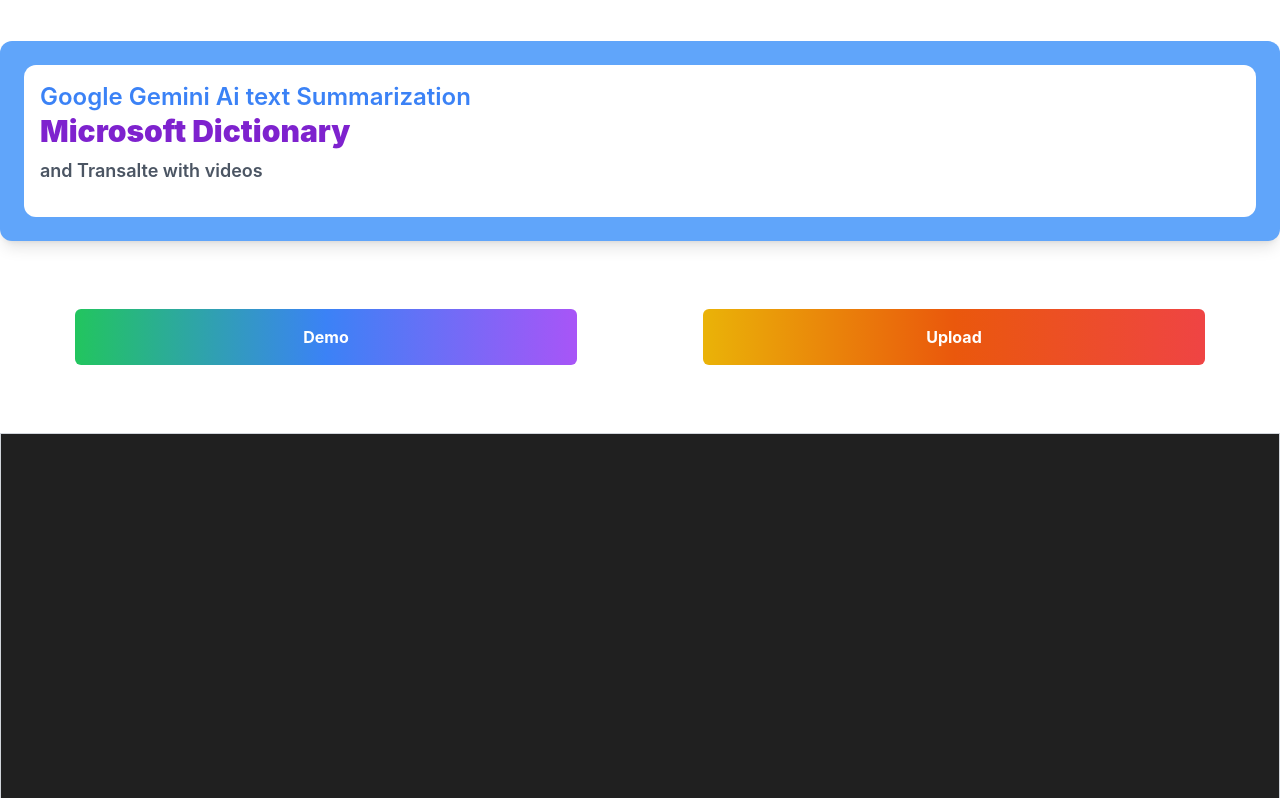
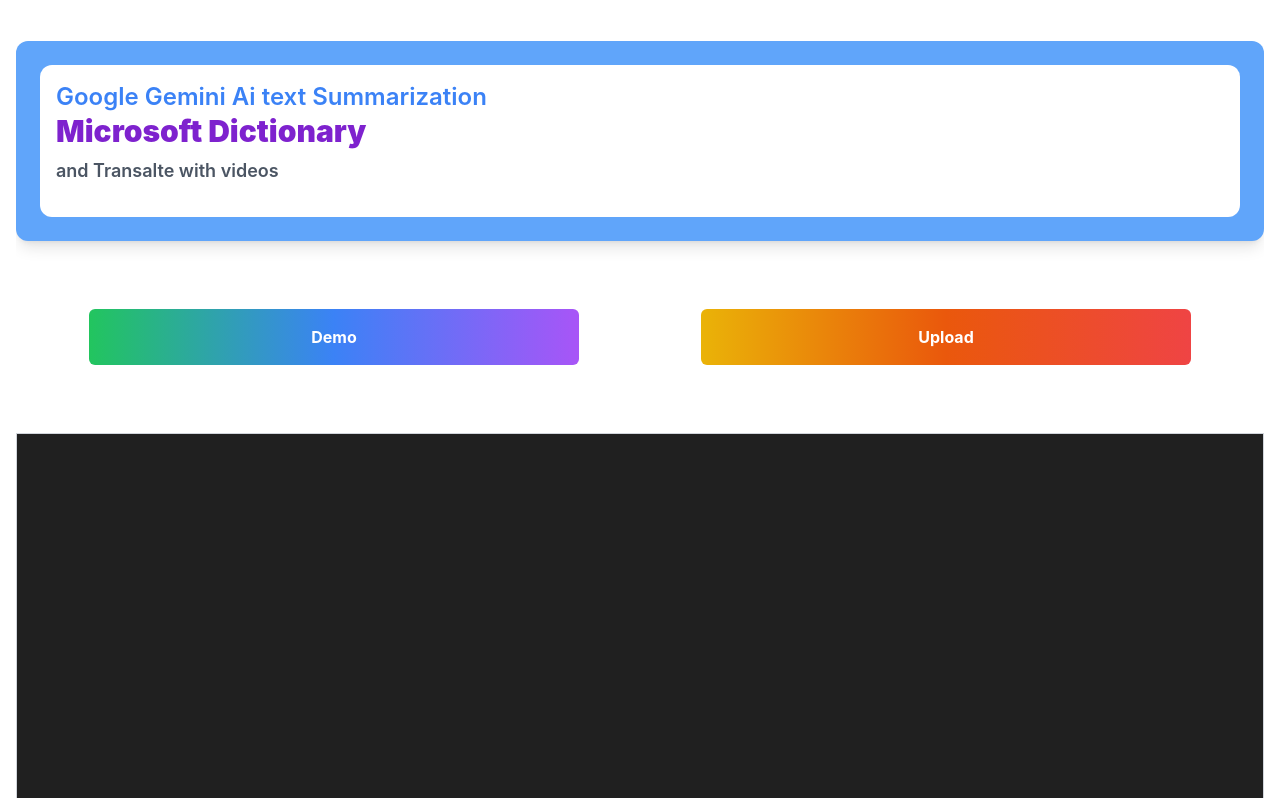
Before and after one commit to weberankit/AiPdf, a React (Create React App) app: page / in a window 1280 px wide. Shown: the part 439-1237 px from the top of the page. Built offline with nearby package versions, Linux system fonts and the light colour scheme; no server answers.

Commit message:
added and chnages max-view on large screen

```diff
--- a/src/components/Body.js
+++ b/src/components/Body.js
@@ -71,7 +71,7 @@
 
     return(
 
-      <div className="">
+      <div className="max-w-[1700px] mx-auto px-4">
         <div className="">
 
 
```
Also changed, not shown: 1 other file (tests, documents, lock files or other folders).
